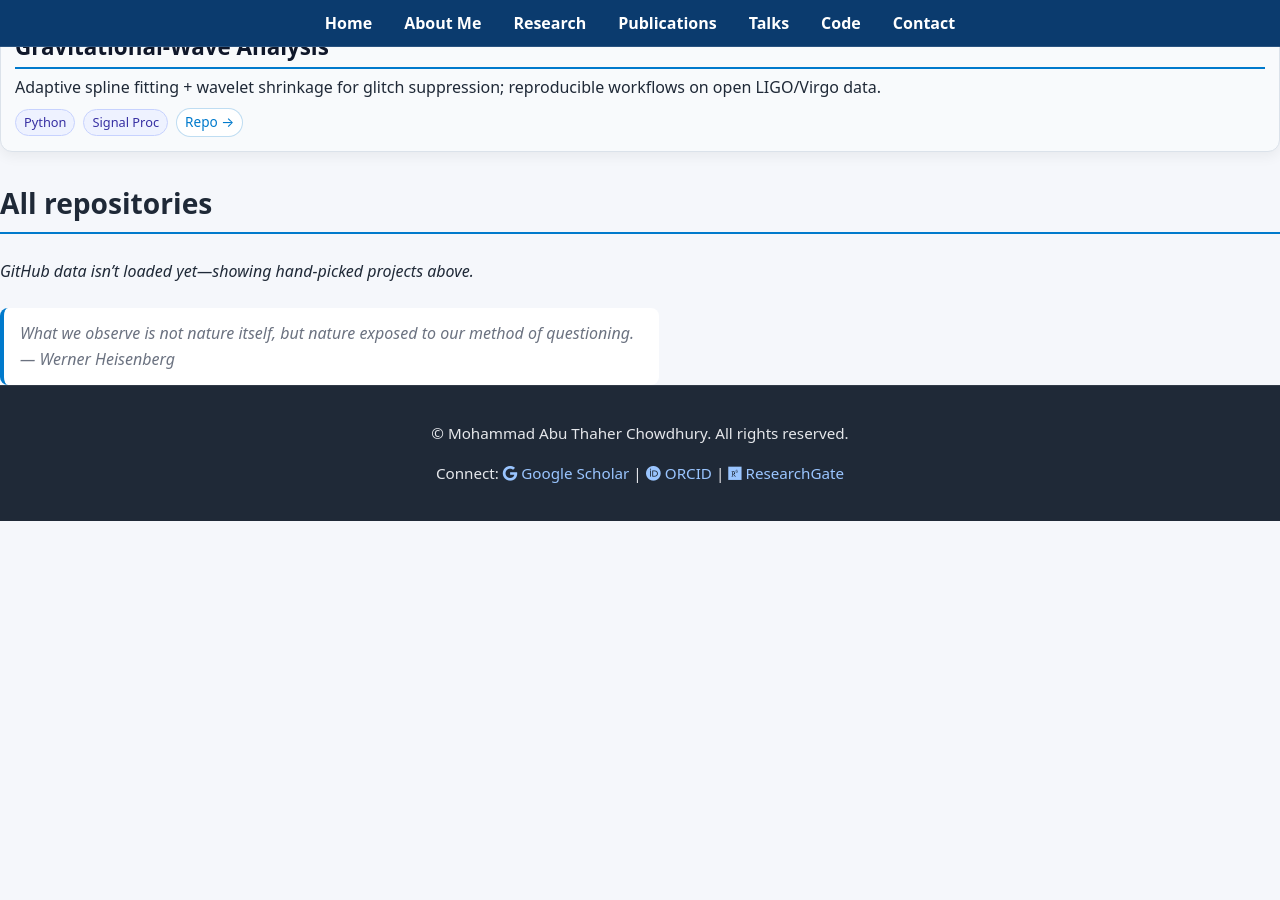
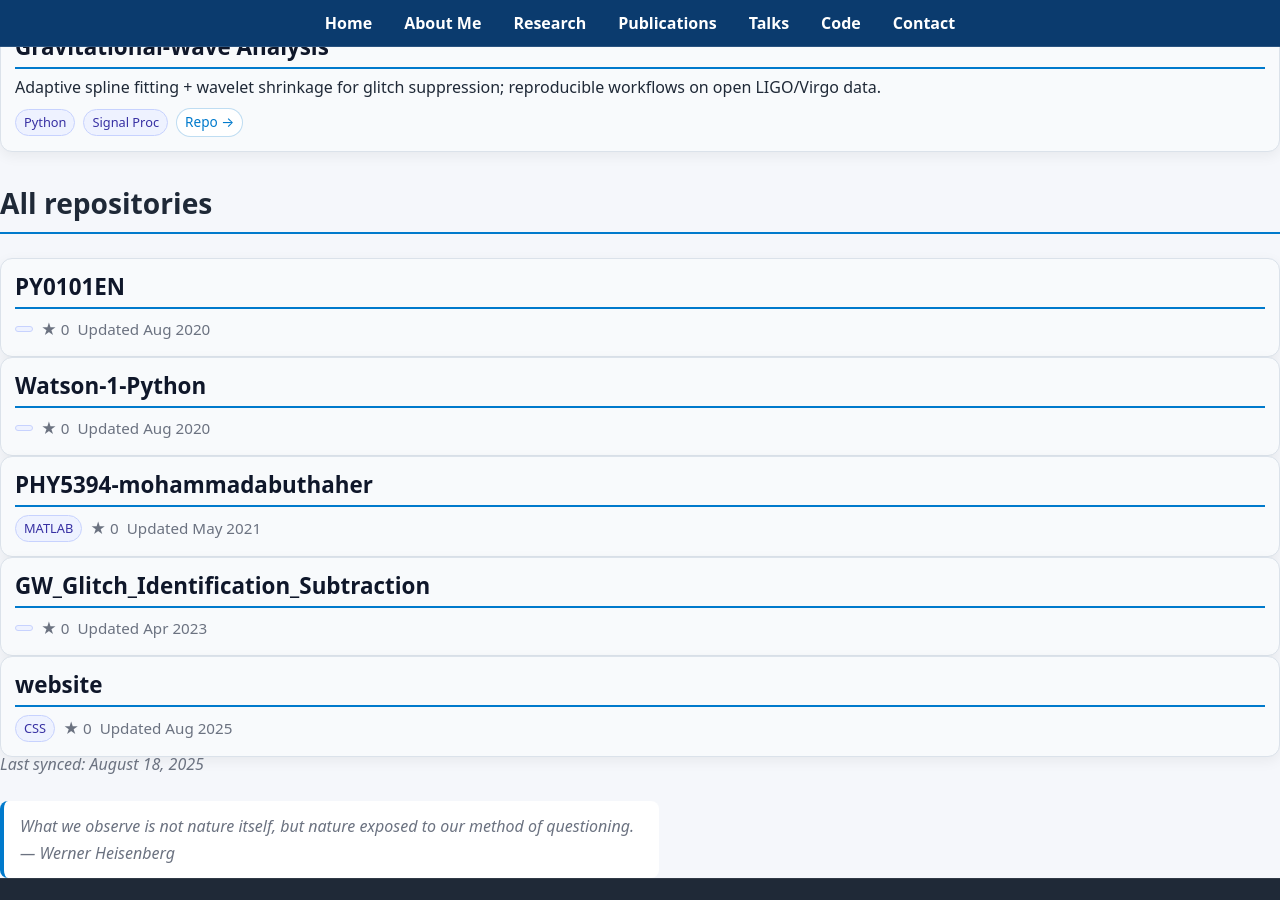
Before and after one commit to matc-thaher/website, a Jekyll site: the page built from code.md, in a window 1280 px wide and 900 px high, scrolled down 390 px. Built offline with Jekyll 4.4.1, drawn with Linux system fonts in a browser that asks for light colours; before the commit the page ends 911 px from its top, so only the background shows below that.

Commit message:
chore: update GitHub repos

```diff
--- a/_data/repos.json
+++ b/_data/repos.json
@@ -1 +1,55 @@
-{ "updated": "", "repos": [] }
+{
+  "updated": "2025-08-18T05:19:48.780666Z",
+  "repos": [
+    {
+      "name": "website",
+      "html_url": "https://github.com/matc-thaher/website",
+      "description": "",
+      "language": "CSS",
+      "topics": [],
+      "stargazers_count": 0,
+      "updated_at": "2025-08-18T04:51:49Z",
+      "fork": false
+    },
+    {
+      "name": "GW_Glitch_Identification_Subtraction",
+      "html_url": "https://github.com/matc-thaher/GW_Glitch_Identification_Subtraction",
+      "description": "",
+      "language": "",
+      "topics": [],
+      "stargazers_count": 0,
+      "updated_at": "2023-04-29T15:10:01Z",
+      "fork": false
+    },
+    {
+      "name": "PHY5394-mohammadabuthaher",
+      "html_url": "https://github.com/matc-thaher/PHY5394-mohammadabuthaher",
+      "description": "",
+      "language": "MATLAB",
+      "topics": [],
+      "stargazers_count": 0,
+      "updated_at": "2021-05-12T07:52:25Z",
+      "fork": false
+    },
+    {
+      "name": "Watson-1-Python",
+      "html_url": "https://github.com/matc-thaher/Watson-1-Python",
+      "description": "",
+      "language": "",
+      "topics": [],
+      "stargazers_count": 0,
+      "updated_at": "2020-08-17T05:19:41Z",
+      "fork": false
+    },
+    {
+      "name": "PY0101EN",
+      "html_url": "https://github.com/matc-thaher/PY0101EN",
+      "description": "",
+      "language": "",
+      "topics": [],
+      "stargazers_count": 0,
+      "updated_at": "2020-08-10T04:02:39Z",
+      "fork": false
+    }
+  ]
+}
```
